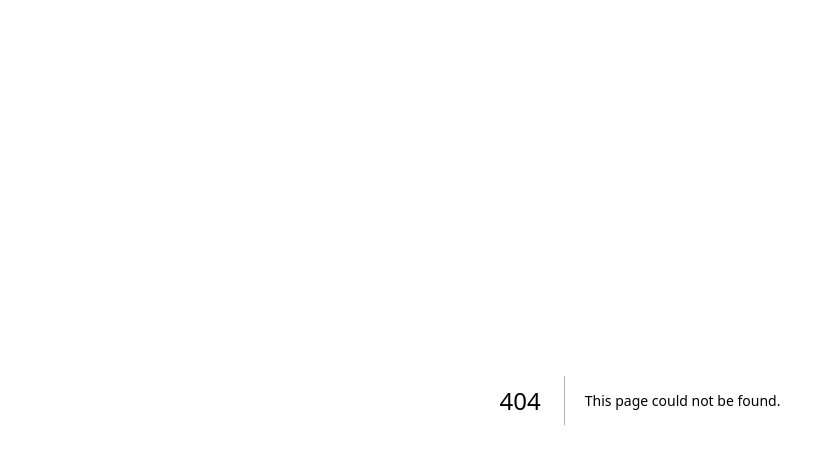
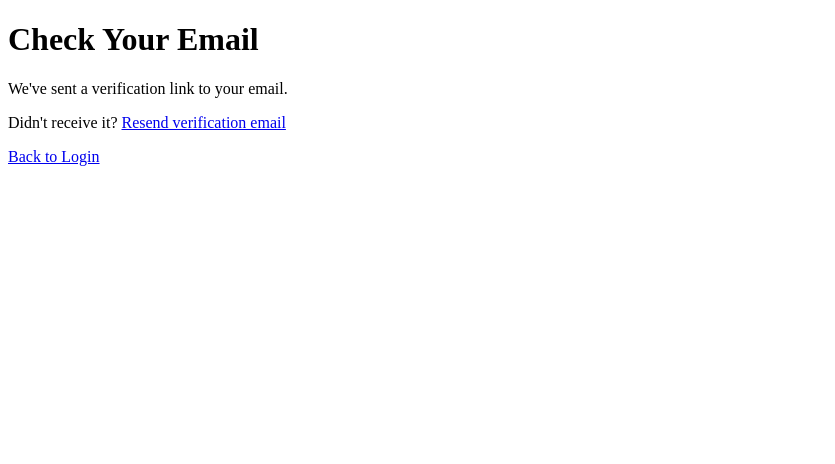
Before and after one commit to Ethutami/FE-Event-management, a Next.js app: page /check-email-page in a window 1280 px wide. Before the commit this address had no page. Shown: the top 464 px of the page, without its empty margins (0-835 px from the left). Built offline with nearby package versions, Linux system fonts and the light colour scheme.

Commit message:
verify email done

```diff
--- /dev/null
+++ b/src/app/check-email/page.tsx
@@ -0,0 +1,5 @@
+import CheckEmailPage from "@/pages/check-email-page";
+
+export default function CheckEmail() {
+    return <CheckEmailPage/>
+}
--- /dev/null
+++ b/src/app/verify/page.tsx
@@ -0,0 +1,5 @@
+import VerifyPage from "@/pages/verify-page";
+
+export default function verivy() {
+    return <VerifyPage/>
+}
--- /dev/null
+++ b/src/pages/check-email-page/index.tsx
@@ -0,0 +1,15 @@
+import Link from "next/link";
+
+export default function CheckEmailPage() {
+  return (
+    <div className="check-email">
+      <h1>Check Your Email</h1>
+      <p>We've sent a verification link to your email.</p>
+      <p>
+        Didn't receive it?{" "}
+        <a href="/resend-verification">Resend verification email</a>
+      </p>
+      <Link href="/login">Back to Login</Link>
+    </div>
+  );
+}
--- a/src/pages/register/components/form.tsx
+++ b/src/pages/register/components/form.tsx
@@ -26,7 +26,7 @@ export default function RegisterForm() {
 
       alert("Register Success");
 
-      router.push("/signin");
+      router.push("/check-email");
     } catch (err) {
       if (axios.isAxiosError(err) && err.response) {
         const errorMessage = err.response.data.message;
```
Also changed, not shown: src/pages/verify-page/index.tsx (added, +35 -0 lines).
